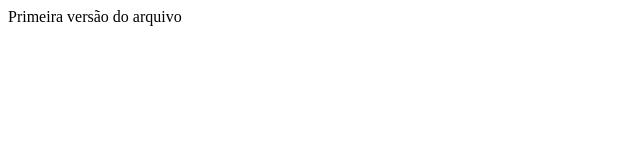
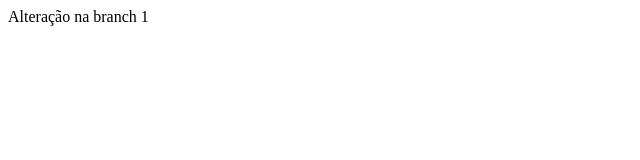
Before and after one commit to VladeJr/repository02, a plain HTML site: page index.html in a window 1280 px wide. Shown: the full height of the page, 0-640 px from the left. Drawn offline with Linux system fonts and the light colour scheme.

Commit message:
Alterar arquivo index.html na branch 1

```diff
--- a/index.html
+++ b/index.html
@@ -1 +1 @@
-<html><body>Primeira versão do arquivo</body></html>
+<html><body>Alteração na branch 1</body></html>
```
